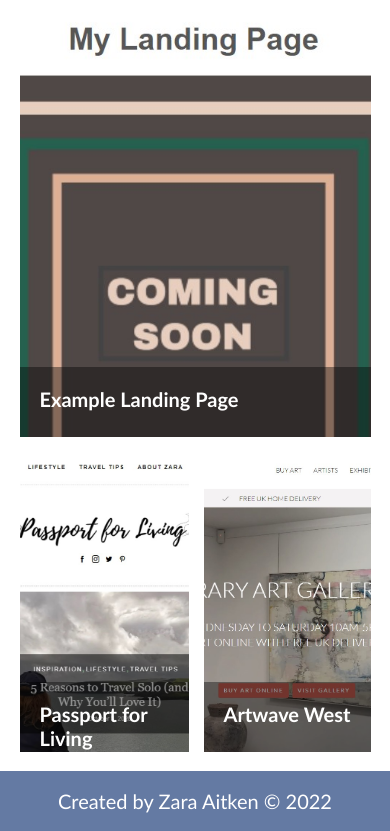
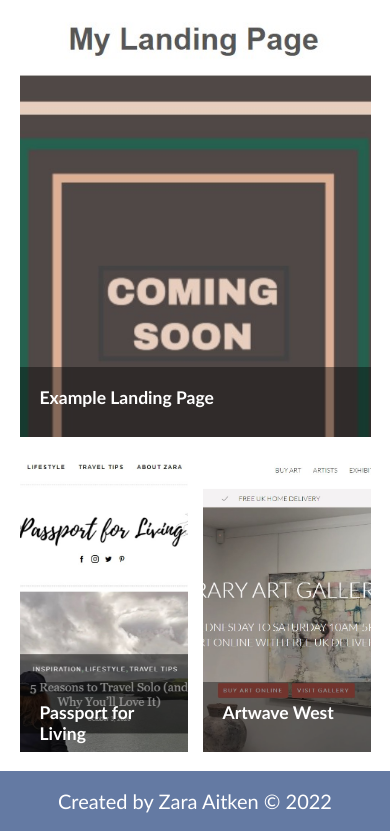
Before and after one commit to zaitken1/developer-profile, a plain HTML site: page index.html in a window 390 px wide. Shown: the part 1535-2366 px from the top of the page. Drawn offline with Linux system fonts and the light colour scheme.

Commit message:
Improves responsiveness and adds links to portolio

```diff
--- a/assets/css/style.css
+++ b/assets/css/style.css
@@ -114,6 +114,7 @@ section button {
 .portfolio-images {
   display: grid;
   grid-template-columns: 1fr 1fr 1fr;
+  flex-wrap: wrap;
   gap: 15px;
   margin: 5%;
   grid-template-areas:
@@ -165,6 +166,8 @@ section button {
   font-size: 25px;
   background-color: rgba(0, 0, 0, 0.4);
   height: 30px;
+  color: white;
+  text-decoration: none;
 }
 
 footer {
@@ -183,7 +186,7 @@ footer {
   }
 }
 
-@media screen and (max-width: 820px){
+@media screen and (max-width: 826px){
 
   .portfolio-images {
     display: grid;
@@ -206,6 +209,21 @@ footer {
     height: 450px;
     width: 450px;
     margin: 20px 0;
+  }
+
+  .portfolio-images {
+    display: grid;
+    grid-template-columns: 1fr 1fr;
+    flex-wrap: wrap;
+    gap: 15px;
+    margin: 5%;
+    grid-template-areas:
+    "portfolio-one portfolio-one"
+    "portfolio-two  portfolio-three"
+  }
+
+  .portfolio-h3 {
+    font-size: 15px;
   }
 }
 
@@ -261,7 +279,18 @@ footer {
     width: 250px;
   }
 
+  .portfolio-images {
+    display: grid;
+    grid-template-columns: 1fr 1fr;
+    flex-wrap: wrap;
+    gap: 15px;
+    margin: 5%;
+    grid-template-areas:
+    "portfolio-one portfolio-one"
+    "portfolio-two  portfolio-three"
+  }
+
   .portfolio-h3 {
-    font-size: 20px;
+    font-size: 15px;
   }
 }
--- a/index.html
+++ b/index.html
@@ -39,14 +39,20 @@
       <section>
         <div id="portfolio" class="portfolio-images">
             <div class="portfolio-one">
-              <h3 class="portfolio-h3">Example Landing Page</h3>
+              <a class="portfolio-h3" href="https://zaitken1.github.io/landing-page/" target="_blank">
+                <h3>Example Landing Page</h3>
+              </a>
             </div>
-          <div class="portfolio-two">
-            <h3 class="portfolio-h3">Passport for Living</h3>
-          </div>
-          <div class="portfolio-three">
-            <h3 class="portfolio-h3">Artwave West</h3>
-          </div>
+            <div class="portfolio-two">
+              <a class="portfolio-h3" href="https://passport-for-living.com" target="_blank">
+                <h3>Passport for Living</h3>
+              </a>
+            </div>
+            <div class="portfolio-three">
+              <a class="portfolio-h3" href="https://www.artwavewest.com" target="_blank">
+                <h3>Artwave West</h3>
+              </a>
+            </div>
         </div>
       </section>
       <footer>
```
